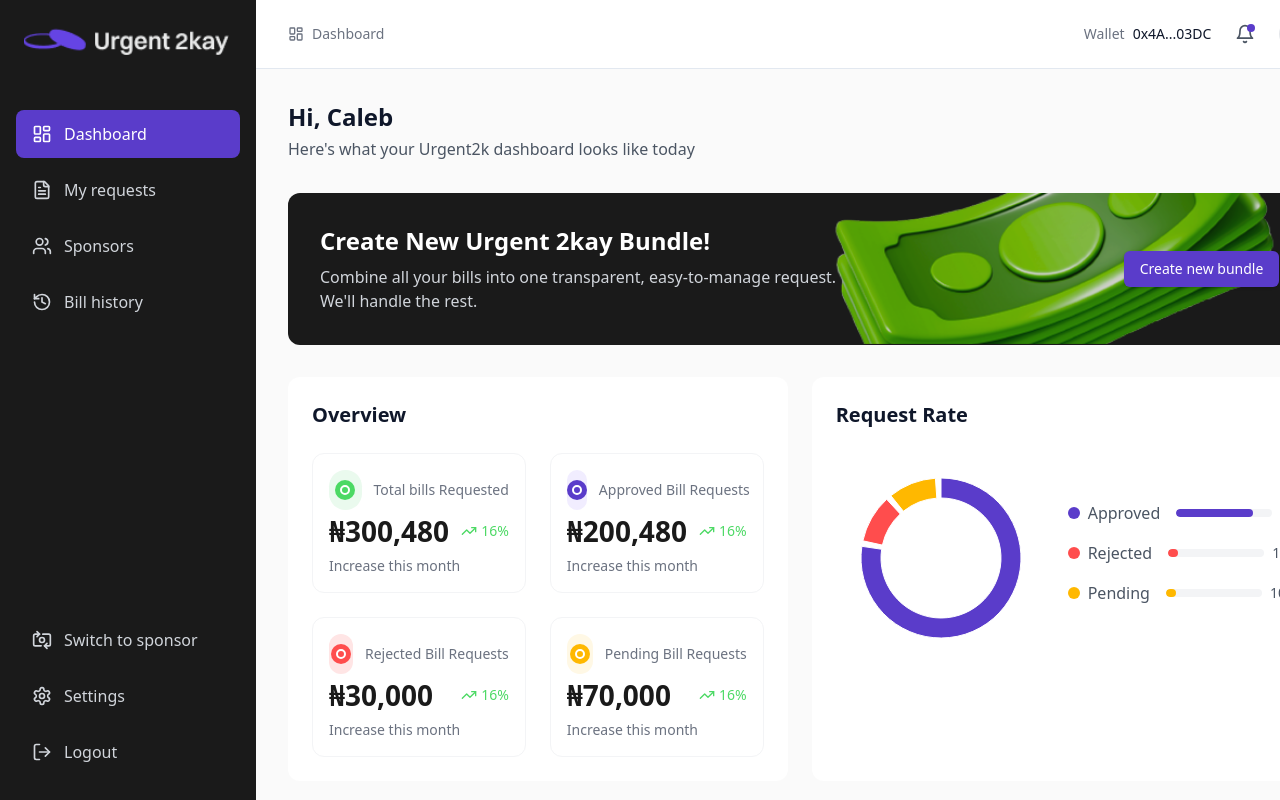
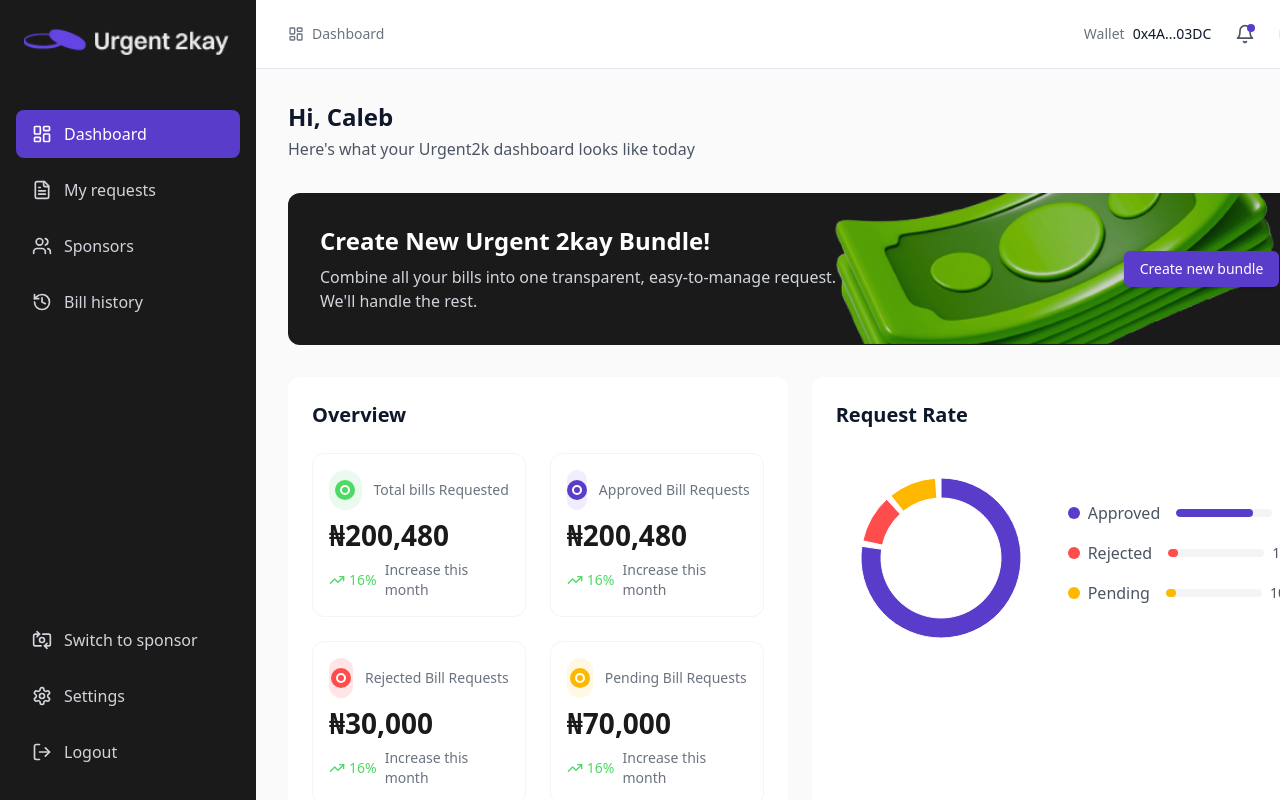
Before and after one commit to designyamah/urgent-2kay-frontend, a React (Vite) app: page /dashboard in a window 1280 px wide. Shown: the top 800 px of the page. Built offline with nearby package versions, Linux system fonts and the light colour scheme.

Commit message:
dashboard overview card ui update

```diff
--- a/src/screens/Dashboard.tsx
+++ b/src/screens/Dashboard.tsx
@@ -11,7 +11,7 @@
   const stats = [
     {
       label: "Total bills Requested",
-      amount: "₦300,480",
+      amount: "₦200,480",
       change: "16%",
       icon: (
         <div className="w-10 h-10 rounded-full bg-[#EAFAEE] flex items-center justify-center">
@@ -165,16 +165,18 @@
                     </span>
                   </div>
                   <div className="mt-auto">
-                    <div className="flex items-center justify-between mb-1">
-                      <span className="text-[28px] font-semibold text-[#1A1A1A]">
-                        {stat.amount}
-                      </span>
+                    <span className="block text-[28px] font-semibold text-[#1A1A1A] my-1 ">
+                      {stat.amount}
+                    </span>
+                    <div className="flex items-center justify-start gap-2">
                       <div className="flex items-center gap-1 text-[#4CD964]">
                         <TrendingUp size={16} />
                         <span className="text-sm">{stat.change}</span>
                       </div>
+                      <p className="text-sm text-gray-500">
+                        Increase this month
+                      </p>
                     </div>
-                    <p className="text-sm text-gray-500">Increase this month</p>
                   </div>
                 </div>
               ))}
```
